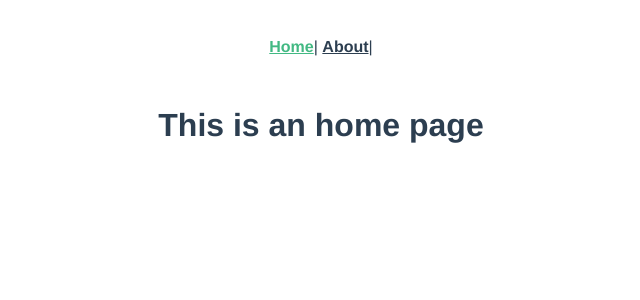
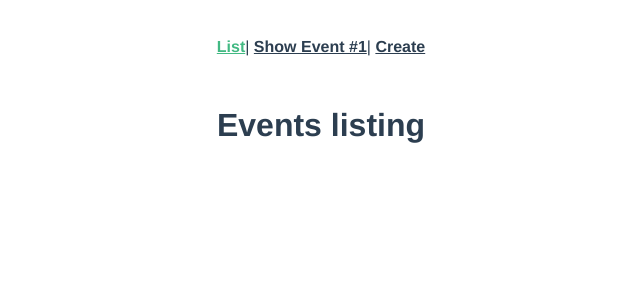
Before and after one commit to JudsonRodrigues/spa-vMastery, a Vue app: page / in a window 1280 px wide. Shown: the top 300 px of the page, without its empty margins (319-959 px from the left). Built offline with nearby package versions, Linux system fonts and the light colour scheme.

Commit message:
Componentes iniciais para manter 'eventos'

```diff
--- a/src/App.vue
+++ b/src/App.vue
@@ -1,31 +1,29 @@
 <template>
-	<div id="app">
-		<div id="nav">
-			<router-link :to="{ name: 'Home' }">Home</router-link>|
-			<router-link :to="{ name: 'About' }">About</router-link>|
-		</div>
-		<router-view />
-	</div>
+  <div id="app">
+    <div id="nav">
+      <router-link :to="{ name: 'event-list' }">List</router-link>|
+      <router-link :to="{ name: 'event-show' }">Show Event #1</router-link>|
+      <router-link :to="{ name: 'event-create' }">Create</router-link>
+    </div>
+    <router-view />
+  </div>
 </template>
 
 <style>
 	#app {
-		font-family: Avenir, Helvetica, Arial, sans-serif;
+		font-family: 'Avenir', Helvetica, Arial, sans-serif;
 		-webkit-font-smoothing: antialiased;
 		-moz-osx-font-smoothing: grayscale;
 		text-align: center;
 		color: #2c3e50;
 	}
-
 	#nav {
 		padding: 30px;
 	}
-
 	#nav a {
 		font-weight: bold;
 		color: #2c3e50;
 	}
-
 	#nav a.router-link-exact-active {
 		color: #42b983;
 	}
--- a/src/router/index.js
+++ b/src/router/index.js
@@ -1,35 +1,27 @@
 import Vue from 'vue'
-import VueRouter from 'vue-router'
-import Home from '../views/Home.vue'
+import Router from 'vue-router'
+import EventCreate from './../views/EventCreate.vue'
+import EventList from './../views/EventList.vue'
+import EventShow from './../views/EventShow.vue'
 
-Vue.use(VueRouter)
+Vue.use(Router)
 
-const routes = [
+export default new Router({
+  routes: [
     {
       path: '/',
-    name: 'Home',
-    component: Home
+      name: 'event-list',
+      component: EventList
     },
     {
-    path: '/about-us',
-    name: 'About',
-    // route level code-splitting
-    // this generates a separate chunk (about.[hash].js) for this route
-    // which is lazy-loaded when the route is visited.
-    component: () =>
-      import(/* webpackChunkName: "about" */ '../views/About.vue'),
-    alias: 'About-me'
+      path: '/event',
+      name: 'event-show',
+      component: EventShow
     },
     {
-    path: '/about',
-    redirect: { name: 'About' }
+      path: '/event/create',
+      name: 'event-create',
+      component: EventCreate
     }
   ]
-
-const router = new VueRouter({
-  mode: 'history',
-  base: process.env.BASE_URL,
-  routes
 })
-
-export default router
--- a/src/views/About.vue
+++ /dev/null
@@ -1,5 +0,0 @@
-<template>
-  <div class="about">
-    <h1>This is an about page</h1>
-  </div>
-</template>
--- /dev/null
+++ b/src/views/EventCreate.vue
@@ -0,0 +1,3 @@
+<template>
+  <h1>Create Event</h1>
+</template>
--- /dev/null
+++ b/src/views/EventList.vue
@@ -0,0 +1,3 @@
+<template>
+  <h1>Events listing</h1>
+</template>
--- /dev/null
+++ b/src/views/EventShow.vue
@@ -0,0 +1,3 @@
+<template>
+  <h1>Showing event #1</h1>
+</template>
--- a/src/views/Home.vue
+++ /dev/null
@@ -1,13 +0,0 @@
-<template>
-  <div class="about">
-    <h1>This is an home page</h1>
-  </div>
-</template>
-
-<script>
-	export default {
-		data() {
-			return { quote: 'Teste' }
-		}
-	}
-</script>
```
Lines whose indentation alone changed are shown as unchanged.
